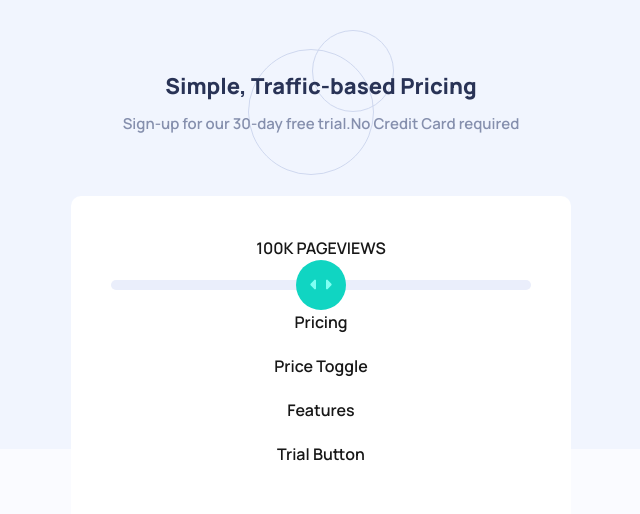
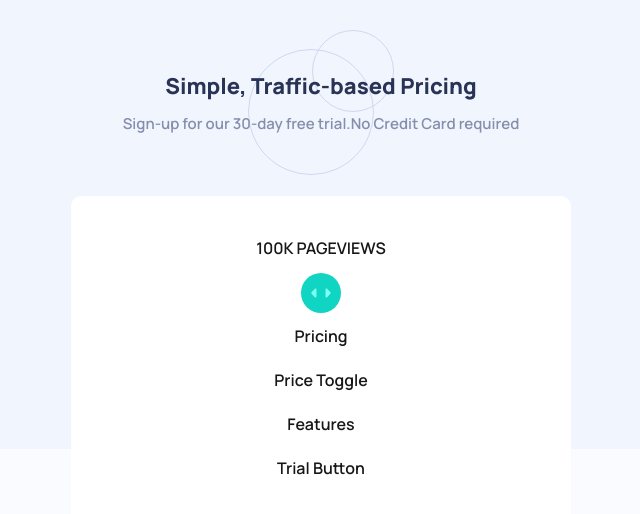
Before and after one commit to mammumammi/InvstoTask, a Next.js app: page / in a window 1280 px wide. Shown: the top 514 px of the page, without its empty margins (319-959 px from the left). Built offline with nearby package versions, Linux system fonts and the light colour scheme.

Commit message:
Added a semi functional slider

```diff
--- a/src/app/components/PriceBox.tsx
+++ b/src/app/components/PriceBox.tsx
@@ -1,19 +1,35 @@
+"use client";
+import { useState } from "react";
+
+
 
 const PriceBox = () => {
 
-
+    const [value,setValue] = useState<number>(50);
     const Slider = () => {
 
         return(
-            <div className=" bg-emptySliderBg w-full
-            h-[10px] rounded-[10px] relative">
-                <div className="bg-slider w-[50px] h-[50px] m-auto  top-1/2 left-1/2 -translate-x-1/2 -translate-y-1/2
+            <div className=" ">
+                {/* <div className="bg-slider w-[50px] h-[50px] m-auto  top-1/2 left-1/2 -translate-x-1/2 -translate-y-1/2
                 rounded-full absolute flex items-center justify-center cursor-pointer cursor">
 
                 <img src="/icon-slider.svg" alt=""
                 className=""
                 />
-                </div>
+                </div> */}
+
+                <input type="range"
+                min={0}
+                max={100}
+                value={value}
+                onChange={ (e) => setValue(Number(e.target.value))}
+                className=" w-full bg-emptySliderBg appearance-none rounded-[10px] h-[10px]
+                [&::-webkit-slider-runnable-track]:rounded-[10px]
+                "
+                style={{
+                    background: `linear-gradient(to right, var(--color-sliderBg) ${value}%, var(--color-emptySliderBg) ${value}%)`
+                }}
+                />
 
             </div>
         )
--- a/src/app/globals.css
+++ b/src/app/globals.css
@@ -32,3 +32,68 @@ body {
   color: var(--foreground);
   font-family: Arial, Helvetica, sans-serif;
 }
+
+input[type="range"]{
+
+  cursor: pointer;
+}
+
+input[type="range"]::-webkit-slider-runnable-track{
+  height: 10px;
+  border-radius: 10px;
+}
+
+input[type="range"]::-moz-range-track{
+  height:10px;
+  border-radius: 10px;
+}
+
+input[type="range"]::-webkit-slider-thumb{
+  appearance: none;
+  width: 40px;
+  height: 40px;
+  border-radius: 50%;
+  background: var(--color-slider) url('/icon-slider.svg') no-repeat center;
+  background-size: 50%;
+  margin: 0;
+  margin-top: -15px;
+  cursor: pointer;
+  transition: transform 0.5s ease, box-shadow 0.5s ease;
+}
+
+input[type="range"]::-webkit-slider-thumb:hover{
+  box-shadow: 0 5px 15px rgba(77, 255, 166, 0.5);
+  transform: scale(1.05);
+  transition: transform 0.5s ease-in-out;
+}
+
+input[type="range"]::-webkit-slider-thumb:active{
+  box-shadow: 0 5px 15px rgba(77, 255, 166, 0.5);
+  transform: scale(1.05);
+  transition: transform 0.5s ease-in-out;
+}
+
+
+input[type="range"]::-moz-range-thumb{
+  width: 40px;
+  height: 40px;
+  border-radius:50%;
+  border:none;
+  background: var(--color-slider) url('/icon-slider.svg') no-repeat center;
+  background-size:50%;
+  margin: 0;
+  margin-top: -15px;
+  transition: transform 0.5s ease, box-shadow 0.5s ease;
+}
+
+input[type="range"]::-moz-range-thumb:hover{
+  box-shadow: 0 5px 15px rgba(77, 255, 166, 0.5);
+  transform: scale(1.05);
+  transition: transform 0.5s ease-in-out;
+}
+
+input[type="range"]::-moz-range-thumb:active{
+  box-shadow: 0 5px 15px rgba(77, 255, 166, 0.5);
+  transform: scale(1.05);
+  transition: transform 0.5s ease-in-out;
+}
--- a/src/app/page.tsx
+++ b/src/app/page.tsx
@@ -1,4 +1,4 @@
-import PriceBox from "./components/PriceBox"; // Adjust the path as necessary
+import PriceBox from "./components/PriceBox"; //Adjust the path as necessary
 
 
 
```
